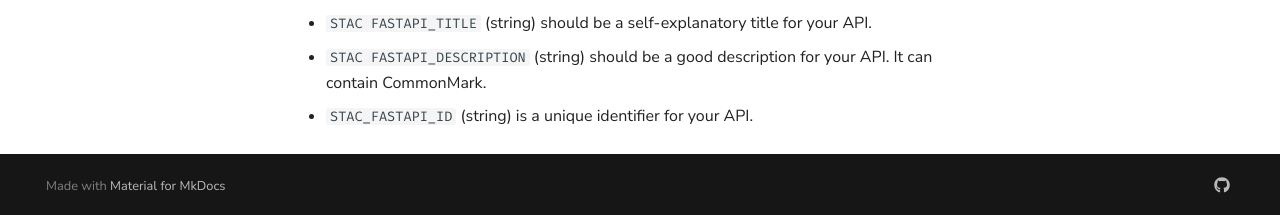
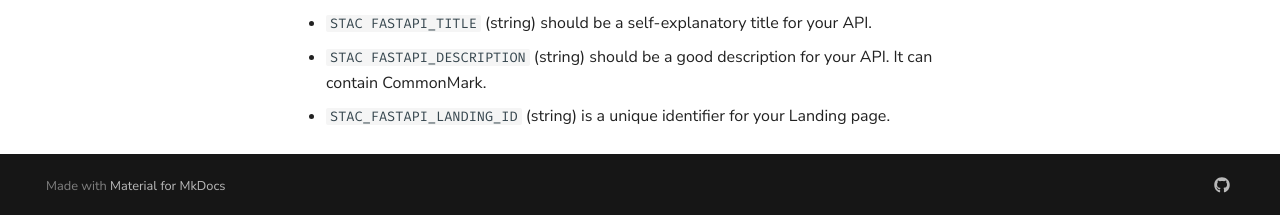
Before and after one commit to stac-utils/stac-fastapi, an MkDocs documentation site: the page built from docs/src/tips-and-tricks.md, in a window 1280 px wide and 1360 px high. Shown: the part 1142-1357 px from the top of the window. Built offline with MkDocs 1.6.1 and Material for MkDocs 9.7.7, drawn with Linux system fonts in a browser that asks for light colours; comment, search, counter and statistics services are not loaded.

Commit message:
Update docs/src/tips-and-tricks.md

```diff
--- a/docs/src/tips-and-tricks.md
+++ b/docs/src/tips-and-tricks.md
@@ -39,4 +39,4 @@ For the landing page, you can set the API title, description and version using e
 - `STAC_FASTAPI_VERSION` (string) is the version number of your API instance (this is not the STAC version).
 - `STAC FASTAPI_TITLE` (string) should be a self-explanatory title for your API.
 - `STAC FASTAPI_DESCRIPTION` (string) should be a good description for your API. It can contain CommonMark.
-- `STAC_FASTAPI_ID` (string) is a unique identifier for your API.
+- `STAC_FASTAPI_LANDING_ID` (string) is a unique identifier for your Landing page.
```
